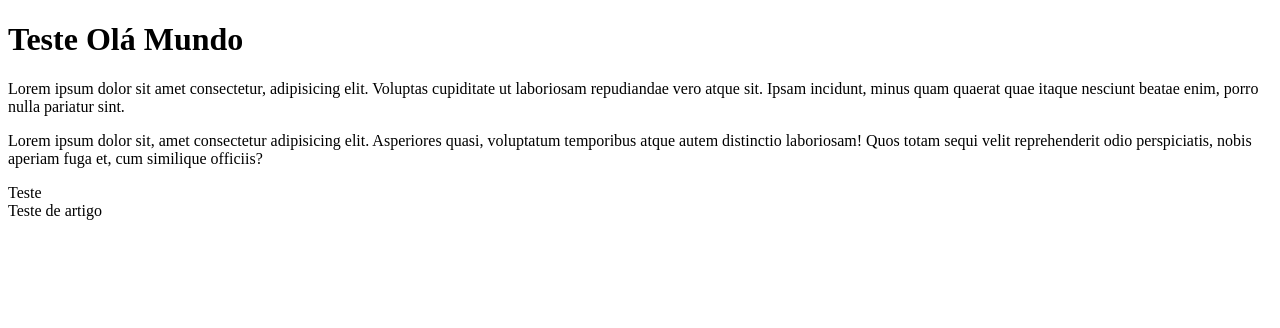
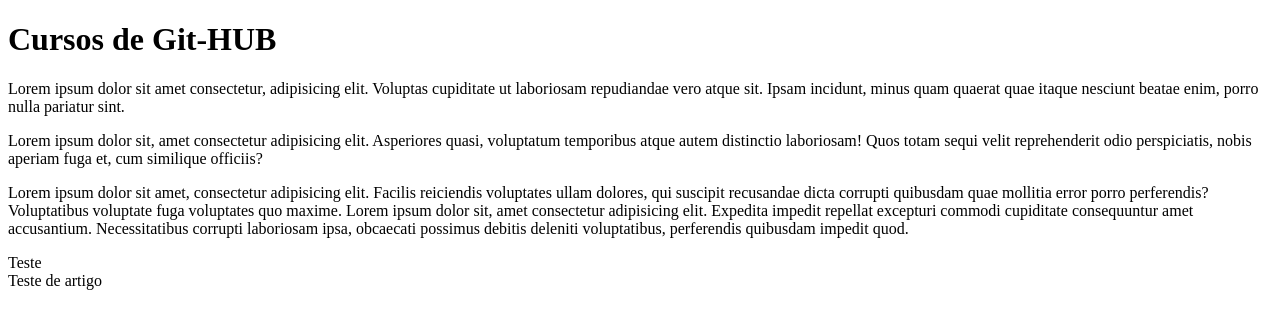
Before and after one commit to deosousa75/curso_em_video_git_github, a plain HTML site: page site-exemplo/index.html in a window 1280 px wide. Drawn offline with Linux system fonts and the light colour scheme.

Commit message:
Commit - Branch Conteudo

```diff
--- a/site-exemplo/index.html
+++ b/site-exemplo/index.html
@@ -6,9 +6,10 @@
     <title>Meu primeiro site em repositório</title>
 </head>
 <body>
-    <h1>Teste Olá Mundo</h1>
+    <h1>Cursos de Git-HUB</h1>
     <p>Lorem ipsum dolor sit amet consectetur, adipisicing elit. Voluptas cupiditate ut laboriosam repudiandae vero atque sit. Ipsam incidunt, minus quam quaerat quae itaque nesciunt beatae enim, porro nulla pariatur sint.</p>
     <p>Lorem ipsum dolor sit, amet consectetur adipisicing elit. Asperiores quasi, voluptatum temporibus atque autem distinctio laboriosam! Quos totam sequi velit reprehenderit odio perspiciatis, nobis aperiam fuga et, cum similique officiis?</p>
+    <p>Lorem ipsum dolor sit amet, consectetur adipisicing elit. Facilis reiciendis voluptates ullam dolores, qui suscipit recusandae dicta corrupti quibusdam quae mollitia error porro perferendis? Voluptatibus voluptate fuga voluptates quo maxime. Lorem ipsum dolor sit, amet consectetur adipisicing elit. Expedita impedit repellat excepturi commodi cupiditate consequuntur amet accusantium. Necessitatibus corrupti laboriosam ipsa, obcaecati possimus debitis deleniti voluptatibus, perferendis quibusdam impedit quod.</p>
     <main>Teste</main>
     <article>Teste de artigo</article>
 </body>
```
